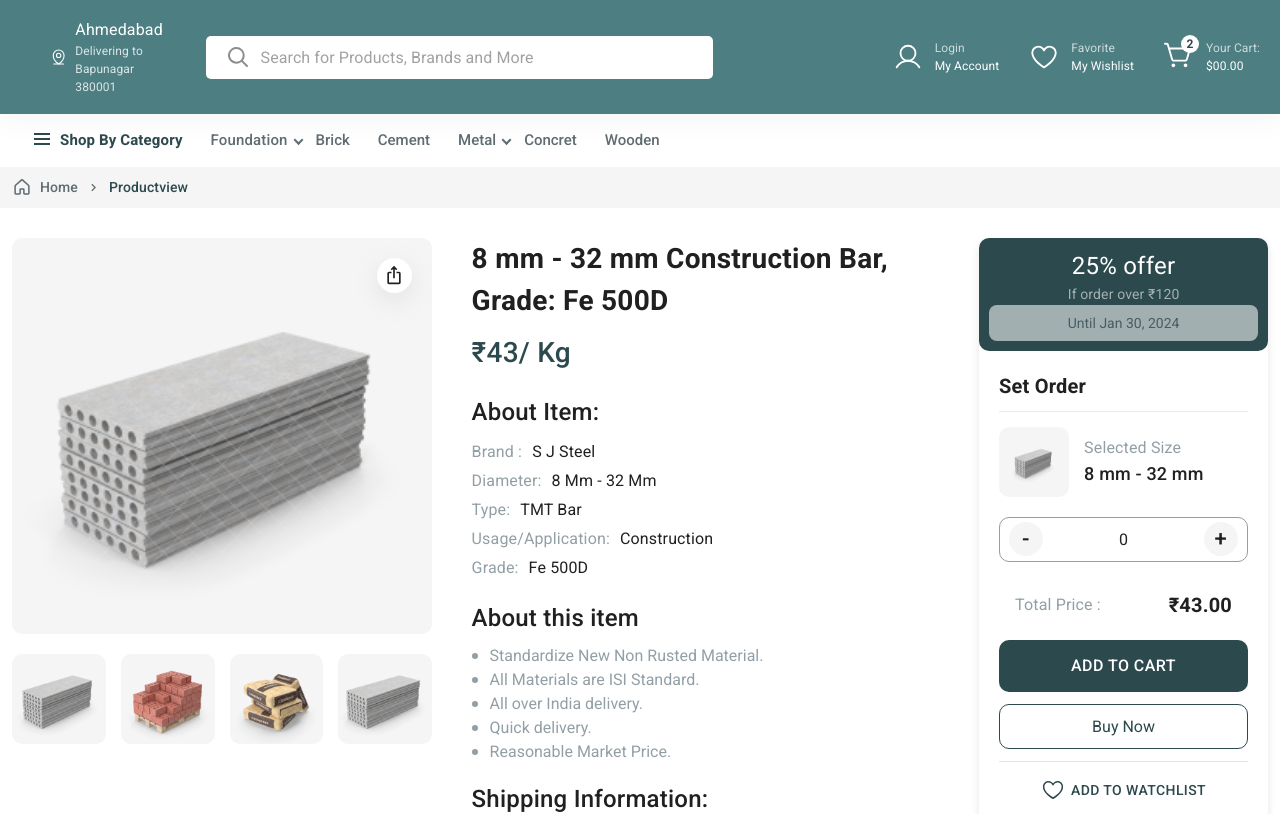
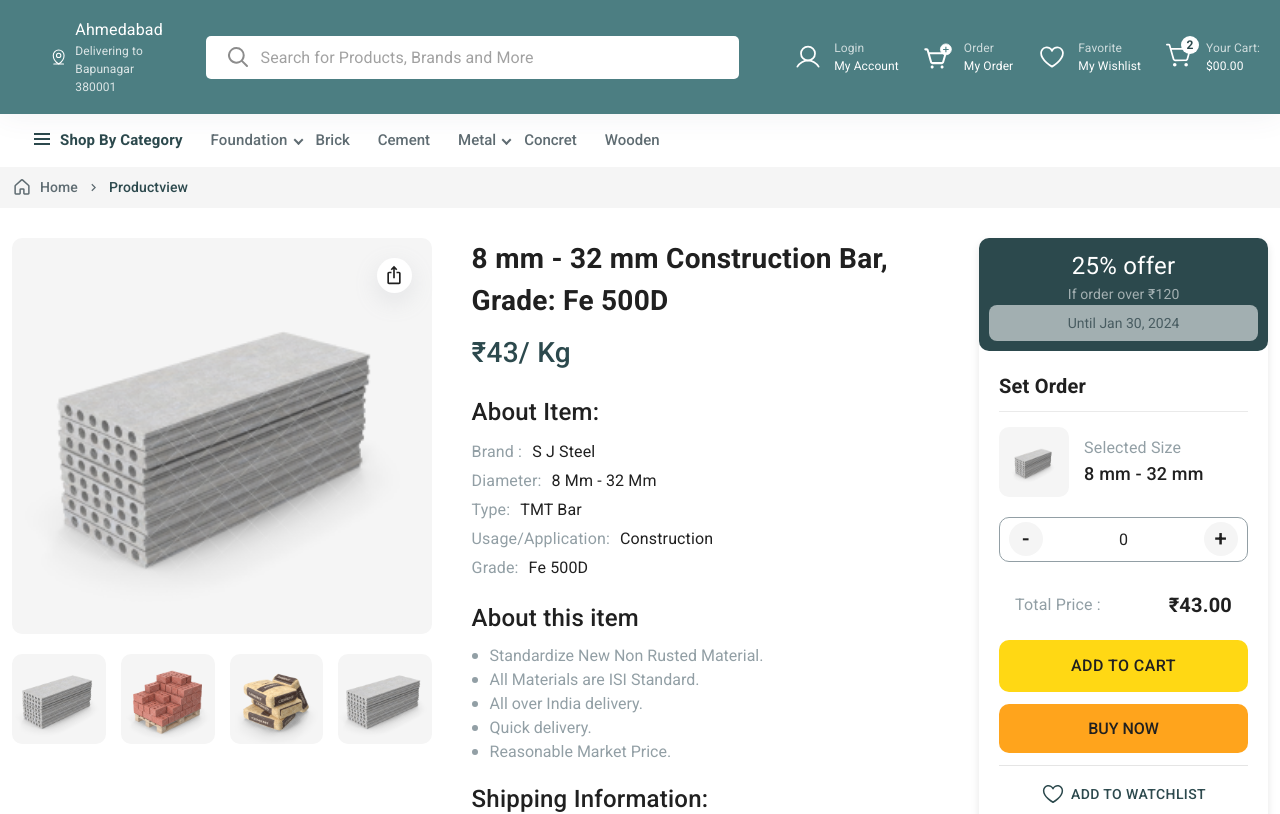
Before and after one commit to Raj-47-coder/zonix, a React (Create React App) app: page /productview in a window 1280 px wide. Shown: the top 814 px of the page. Built offline with nearby package versions, Linux system fonts and the light colour scheme.

Commit message:
Update language icon add order icon

```diff
--- a/public/index.html
+++ b/public/index.html
@@ -39,13 +39,13 @@
       To begin the development, run `npm start` or `yarn start`.
       To create a production bundle, use `npm run build` or `yarn build`.
     -->
-  <script type="text/javascript" src="https://translate.google.com/translate_a/element.js?cb=googleTranslateElementInit"></script>
+  <script type="text/javascript" src="//translate.google.com/translate_a/element.js?cb=googleTranslateElementInit"></script>
   <script type="text/javascript">
     function googleTranslateElementInit() {
       var selectedLanguage = localStorage.getItem('selectedLanguage') || 'en';
 
       new google.translate.TranslateElement({
-        // pageLanguage: 'hi',
+        // pageLanguage: 'en',
         includedLanguages: 'en,hi,gu',
         layout: google.translate.TranslateElement.InlineLayout.SIMPLE,
       }, 'google_translate_element');
--- a/src/App.scss
+++ b/src/App.scss
@@ -804,33 +804,26 @@ input::-webkit-inner-spin-button {
 
       button.addToCart {
         font-size: 1.6rem;
-        color: var(--theme_white);
-        background-color: var(--theme_primary);
+        color: var(--theme_dark);
+        background-color: #FFD814;
         padding: 1.2rem;
         margin-top: 1.2rem;
         margin-bottom: 1.2rem;
         border-radius: 1rem;
         transition: 0.3s;
-
-        &:hover {
-          background-image: var(--theme_primarylinear);
-        }
       }
 
       a.butNow {
         font-size: 1.6rem;
-        color: var(--theme_primary);
-        border: 1px solid var(--theme_primary);
-        padding: 1.2rem;
+        color: var(--theme_dark);
+        background-color: #FFA41C;
+        padding: 1.5rem 1.2rem;
         margin-bottom: 1.2rem;
         border-radius: 1rem;
         display: block;
         text-align: center;
-
-        &:hover {
-          background-color: var(--theme_primary);
-          color: var(--theme_white);
-        }
+        text-transform: uppercase;
+        font-weight: 500;
       }
 
       .addWachlist {
@@ -1974,13 +1967,29 @@ input::-webkit-inner-spin-button {
 }
 
 #google_translate_element {
-  max-width: 12rem;
-  width: 12rem;
-  height: 4.3rem;
+  // height: 4.3rem;
   margin-left: 1rem;
+  display: flex;
+  align-items: center;
 
   .goog-te-gadget {
     height: 100%;
+  }
+
+  .icon_language {
+    height: 2.6rem;
+    width: 2.6rem;
+    color: var(--theme_white);
+
+    svg {
+      height: 100%;
+      width: 100%;
+    }
+
+    @media screen and (max-width:991px) {
+      height: 2rem;
+      width: 2rem;
+    }
   }
 
   div.goog-te-gadget {
@@ -1994,6 +2003,16 @@ input::-webkit-inner-spin-button {
       border: none;
       background-color: transparent;
 
+      img.goog-te-gadget-icon {
+        background-image: url('./images/language-square.png') !important;
+        background-repeat: no-repeat;
+        background-position: center center !important;
+        background-size: contain;
+        height: 2.2rem;
+        width: 2.2rem;
+        margin: 0;
+      }
+
       span {
         width: 100%;
         height: 100%;
@@ -2002,7 +2021,7 @@ input::-webkit-inner-spin-button {
           display: flex;
           align-items: center;
           overflow: hidden;
-          width: calc(100% - 12px);
+          width: calc(100% - 6px);
 
           span {
             display: none;
@@ -2027,9 +2046,13 @@ input::-webkit-inner-spin-button {
           }
         }
 
-        // @media screen and (max-width:991px) {
-        //   padding: 0.8rem;
-        // }
+        @media screen and (max-width:991px) {
+          display: none;
+        }
+      }
+
+      @media screen and (max-width:991px) {
+        padding: 0.6rem;
       }
     }
   }
@@ -2077,3 +2100,40 @@ iframe.skiptranslate {
     }
   }
 }
+
+
+
+// ================ langugage dropdown
+iframe.skiptranslate {
+  border: none;
+  outline: none;
+  border-radius: 1rem;
+  padding: 1rem;
+  background-color: var(--theme_white);
+
+  table {
+    tbody {
+      tr {
+        td {
+          a {
+            font-size: 1.4rem;
+            color: var(--theme_dark);
+
+            span {
+              font-size: 1.4rem;
+              color: var(--theme_dark);
+
+              &:first-child {
+                display: none;
+              }
+            }
+          }
+        }
+      }
+    }
+  }
+}
+
+span.indicator {
+  display: none !important;
+}
--- a/src/Inauth/Header/Header.js
+++ b/src/Inauth/Header/Header.js
@@ -1,7 +1,8 @@
 import React, { useState, useEffect } from "react";
 import { Box, Button, TextField, Typography, Menu, ListItem, List } from "@mui/material";
-import { Logo, Pin, Magnifyglass, User, Heart, CartIcon, Humburgar } from "../../Zonixzsvgs/Zonixzsvgs";
-import Categorysidevar from '../Categorysidebar/Categorysidebar'
+import { Logo, Pin, Magnifyglass, Order, Language, User, Heart, CartIcon, Humburgar } from "../../Zonixzsvgs/Zonixzsvgs";
+import Categorysidevar from '../Categorysidebar/Categorysidebar';
+import languageSquare from '../../images/language-square.png'
 import { Link, NavLink } from "react-router-dom";
 import "./Header.scss";
 
@@ -50,6 +51,7 @@ export default function Header() {
       setSubmenu('');
     }
   };
+
   return (
     <>
       <Box component={"div"} className="header">
@@ -103,7 +105,11 @@ export default function Header() {
           </Box>
           <Box component={"div"} className="header_right">
 
-            <div id="google_translate_element"></div>
+            <div id="google_translate_element">
+              {/* <Box component={'div'} className='icon_language'>
+                <Language />
+              </Box> */}
+            </div>
 
             <Typography component={'a'} href='javascrpt:void(0);' onMouseEnter={handleClick} className="status_bar">
               <User />
@@ -129,6 +135,14 @@ export default function Header() {
                 <NavLink fullWidth component={'a'} to={'/'}>Log out</NavLink>
               </ListItem>
             </Menu>
+
+            <Link component={"a"} to={'/whishlist'} className="status_bar">
+              <Order />
+              <Box component={"div"} className="status_bar_name">
+                <Typography component={"p"} className="title">Order</Typography>
+                <Typography component={"p"} className="name">My Order</Typography>
+              </Box>
+            </Link>
 
             <Link component={"a"} to={'/whishlist'} className="status_bar">
               <Heart />
--- a/src/Inauth/Header/Header.scss
+++ b/src/Inauth/Header/Header.scss
@@ -203,7 +203,7 @@
       .status_bar {
         display: flex;
         align-items: center;
-        margin-left: 3rem;
+        margin-left: 2.5rem;
 
         &:last-child {
           display: none;
@@ -214,8 +214,8 @@
         }
 
         svg {
-          height: 3rem;
-          width: 3rem;
+          height: 2.8rem;
+          width: 2.8rem;
           color: var(--theme_white);
 
           @media screen and (max-width:991px) {
--- a/src/Zonixzsvgs/Zonixzsvgs.js
+++ b/src/Zonixzsvgs/Zonixzsvgs.js
@@ -114,6 +114,21 @@ const CartIcon = () => {
           strokeLinecap="round"
           strokeLinejoin="round"
         />
+      </svg>
+    </>
+  );
+};
+
+const Order = () => {
+  return (
+    <>
+      <svg width="55" height="54" viewBox="0 0 55 54" fill="none" xmlns="http://www.w3.org/2000/svg">
+        <path d="M16 49.5C17.6569 49.5 19 48.1569 19 46.5C19 44.8431 17.6569 43.5 16 43.5C14.3431 43.5 13 44.8431 13 46.5C13 48.1569 14.3431 49.5 16 49.5Z" fill="currentColor" />
+        <path d="M35.5 49.5C37.1569 49.5 38.5 48.1569 38.5 46.5C38.5 44.8431 37.1569 43.5 35.5 43.5C33.8431 43.5 32.5 44.8431 32.5 46.5C32.5 48.1569 33.8431 49.5 35.5 49.5Z" fill="currentColor" />
+        <path d="M8.93125 19.5H42.5687L37.6188 36.825C37.4421 37.4538 37.0639 38.0071 36.5423 38.4001C36.0206 38.793 35.3843 39.0038 34.7312 39H16.7687C16.1157 39.0038 15.4794 38.793 14.9577 38.4001C14.4361 38.0071 14.0579 37.4538 13.8812 36.825L7.09375 13.0875C7.00406 12.7739 6.81459 12.4981 6.55407 12.3019C6.29355 12.1056 5.97616 11.9997 5.65 12H2.5" stroke="currentColor" stroke-width="4" stroke-linecap="round" stroke-linejoin="round" />
+        <rect x="32.25" y="1.25" width="21.5" height="21.5" rx="10.75" fill="currentColor" />
+        <rect x="32.25" y="1.25" width="21.5" height="21.5" rx="10.75" stroke="currentColor" stroke-width="1.5" />
+        <path d="M48.4451 11.184V13.356L37.5491 13.368V11.196L48.4451 11.184ZM44.1011 17.712H41.9291L41.9171 6.816H44.0891L44.1011 17.712Z" fill="#4C7E82" />
       </svg>
     </>
   );
@@ -432,6 +447,19 @@ const Chats = () => {
       </svg>
     </>
   );
+}
+const Language = () => {
+  return (
+    <>
+      <svg width="24" height="24" viewBox="0 0 24 24" fill="none" xmlns="http://www.w3.org/2000/svg">
+        <path d="M16.9915 8.96002H7.01147" stroke="currentColor" stroke-width="1.5" stroke-linecap="round" stroke-linejoin="round" />
+        <path d="M12.0015 7.28003V8.96002" stroke="currentColor" stroke-width="1.5" stroke-linecap="round" stroke-linejoin="round" />
+        <path d="M14.5015 8.94C14.5015 13.24 11.1415 16.72 7.00146 16.72" stroke="currentColor" stroke-width="1.5" stroke-linecap="round" stroke-linejoin="round" />
+        <path d="M17.0015 16.72C15.2015 16.72 13.6015 15.76 12.4515 14.25" stroke="currentColor" stroke-width="1.5" stroke-linecap="round" stroke-linejoin="round" />
+        <path d="M9.00146 22H15.0015C20.0015 22 22.0015 20 22.0015 15V9C22.0015 4 20.0015 2 15.0015 2H9.00146C4.00146 2 2.00146 4 2.00146 9V15C2.00146 20 4.00146 22 9.00146 22Z" stroke="currentColor" stroke-width="1.5" stroke-linecap="round" stroke-linejoin="round" />
+      </svg>
+    </>
+  );
 };
 
-export { CartIcon, Logo, Eye, Pin, Magnifyglass, User, Heart, Humburgar, Delivery, Guarantee, Payment, Support, ArrowRight, Rattingstart, ArrowRightYellow, HomeIcon, StarFilled, StarBordered, CloseRound, Filter, Crossborder, Minus, Plus, Doublecheck, Truck, Lockopen, Creditcard, Users, Stack, Notepad, Phonecall, Chats };
+export { CartIcon, Order, Logo, Eye, Pin, Magnifyglass, User, Heart, Humburgar, Delivery, Guarantee, Payment, Support, ArrowRight, Rattingstart, ArrowRightYellow, HomeIcon, StarFilled, StarBordered, CloseRound, Filter, Crossborder, Minus, Plus, Doublecheck, Truck, Lockopen, Creditcard, Users, Stack, Notepad, Phonecall, Chats, Language };
```
Also changed, not shown: src/images/language-square.png (added).
